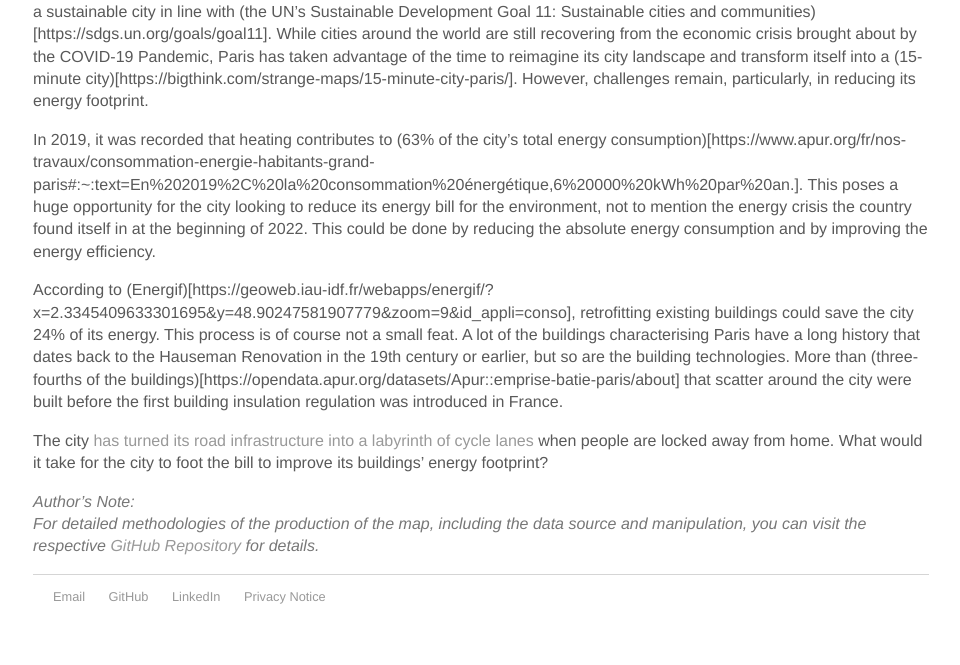
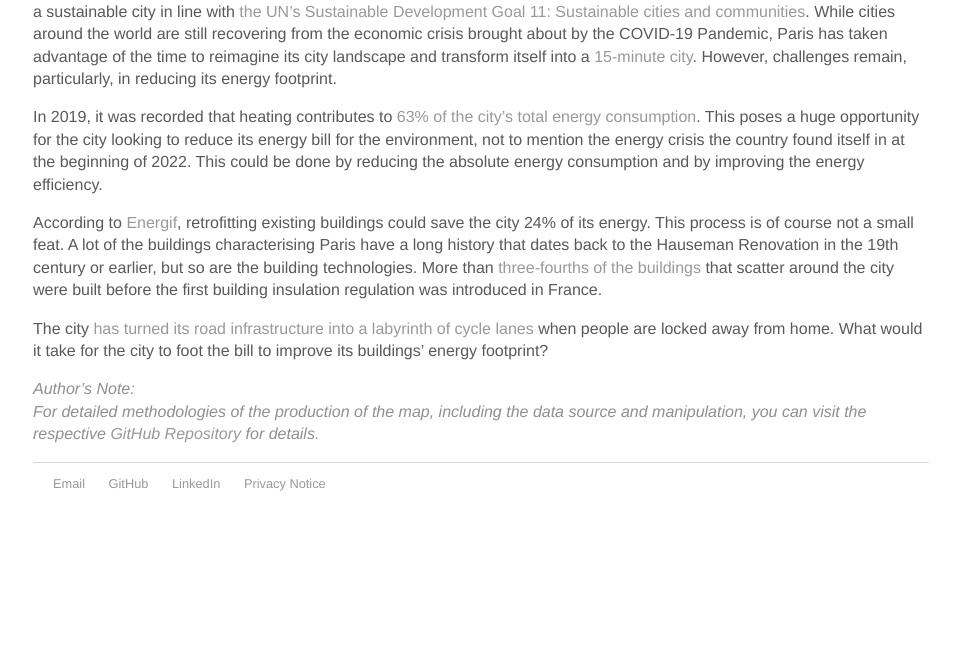
Before and after one commit to cwtravisyip/cwtravisyip.github.io, a Jekyll site: the page built from _portfolio/paris_building_age.md, in a window 1280 px wide. Shown: the part 917-1582 px from the top of the page, without its empty margins (159-1119 px from the left). Built offline with Jekyll 4.4.1, drawn with Linux system fonts in a browser that asks for light colours; after the commit the page ends 1470 px from its top, so only the background shows below that; some of the changed text lies outside the part shown.

Commit message:
Bug fix: markdown link format

```diff
--- a/_portfolio/paris_building_age.md
+++ b/_portfolio/paris_building_age.md
@@ -8,12 +8,12 @@ img_src: /images/porfolio_of_work/240113building_age.png
 
 ![Building by Construction Pperiod](/images/porfolio_of_work/240113building_age.png)
 
-Since the pandemic and the years leading up to the 2024 Olympics, the city of Paris has been in the quest to rebrand itself as a sustainable city in line with (the UN's Sustainable Development Goal 11: Sustainable cities and communities)[https://sdgs.un.org/goals/goal11]. While cities around the world are still recovering from the economic crisis brought about by the COVID-19 Pandemic, Paris has taken advantage of the time to reimagine its city landscape and transform itself into a (15-minute city)[https://bigthink.com/strange-maps/15-minute-city-paris/]. However, challenges remain, particularly, in reducing its energy footprint.
+Since the pandemic and the years leading up to the 2024 Olympics, the city of Paris has been in the quest to rebrand itself as a sustainable city in line with [the UN's Sustainable Development Goal 11: Sustainable cities and communities](https://sdgs.un.org/goals/goal11). While cities around the world are still recovering from the economic crisis brought about by the COVID-19 Pandemic, Paris has taken advantage of the time to reimagine its city landscape and transform itself into a [15-minute city](https://bigthink.com/strange-maps/15-minute-city-paris/). However, challenges remain, particularly, in reducing its energy footprint.
 
-In 2019, it was recorded that heating contributes to (63% of the city's total energy consumption)[https://www.apur.org/fr/nos-travaux/consommation-energie-habitants-grand-paris#:~:text=En%202019%2C%20la%20consommation%20énergétique,6%20000%20kWh%20par%20an.]. This poses a huge opportunity for the city looking to reduce its energy bill for the environment, not to mention the energy crisis the country found itself in at the beginning of 2022. This could be done by reducing the absolute energy consumption and by improving the energy efficiency.
+In 2019, it was recorded that heating contributes to [63% of the city's total energy consumption](https://www.apur.org/fr/nos-travaux/consommation-energie-habitants-grand-paris#:~:text=En%202019%2C%20la%20consommation%20énergétique,6%20000%20kWh%20par%20an). This poses a huge opportunity for the city looking to reduce its energy bill for the environment, not to mention the energy crisis the country found itself in at the beginning of 2022. This could be done by reducing the absolute energy consumption and by improving the energy efficiency.
 
-According to (Energif)[https://geoweb.iau-idf.fr/webapps/energif/?x=2.3345409633301695&y=48.90247581907779&zoom=9&id_appli=conso], retrofitting existing buildings could save the city 24% of its energy. This process is of course not a small feat. A lot of the buildings characterising Paris have a long history that dates back to the Hauseman Renovation in the 19th century or earlier, but so are the building technologies. More than (three-fourths of the buildings)[https://opendata.apur.org/datasets/Apur::emprise-batie-paris/about] that scatter around the city were built before the first building insulation regulation was introduced in France.
+According to [Energif](https://geoweb.iau-idf.fr/webapps/energif/?x=2.3345409633301695&y=48.90247581907779&zoom=9&id_appli=conso), retrofitting existing buildings could save the city 24% of its energy. This process is of course not a small feat. A lot of the buildings characterising Paris have a long history that dates back to the Hauseman Renovation in the 19th century or earlier, but so are the building technologies. More than [three-fourths of the buildings](https://opendata.apur.org/datasets/Apur::emprise-batie-paris/about) that scatter around the city were built before the first building insulation regulation was introduced in France.
 
 The city [has turned its road infrastructure into a labyrinth of cycle lanes](https://www.weforum.org/agenda/2021/10/paris-plans-completely-cyclable-by-2026/) when people are locked away from home. What would it take for the city to foot the bill to improve its buildings' energy footprint?
 
-<span style="color:#777777">*Author's Note:<br>For detailed methodologies of the production of the map, including the data source and manipulation, you can visit the respective [GitHub Repository](https://github.com/cwtravisyip/paris_urban_data_visualisation) for details.*</span>
+<span style="color:#8F8F8F">*Author's Note:<br>For detailed methodologies of the production of the map, including the data source and manipulation, you can visit the respective [GitHub Repository](https://github.com/cwtravisyip/paris_urban_data_visualisation) for details.*</span>
```
